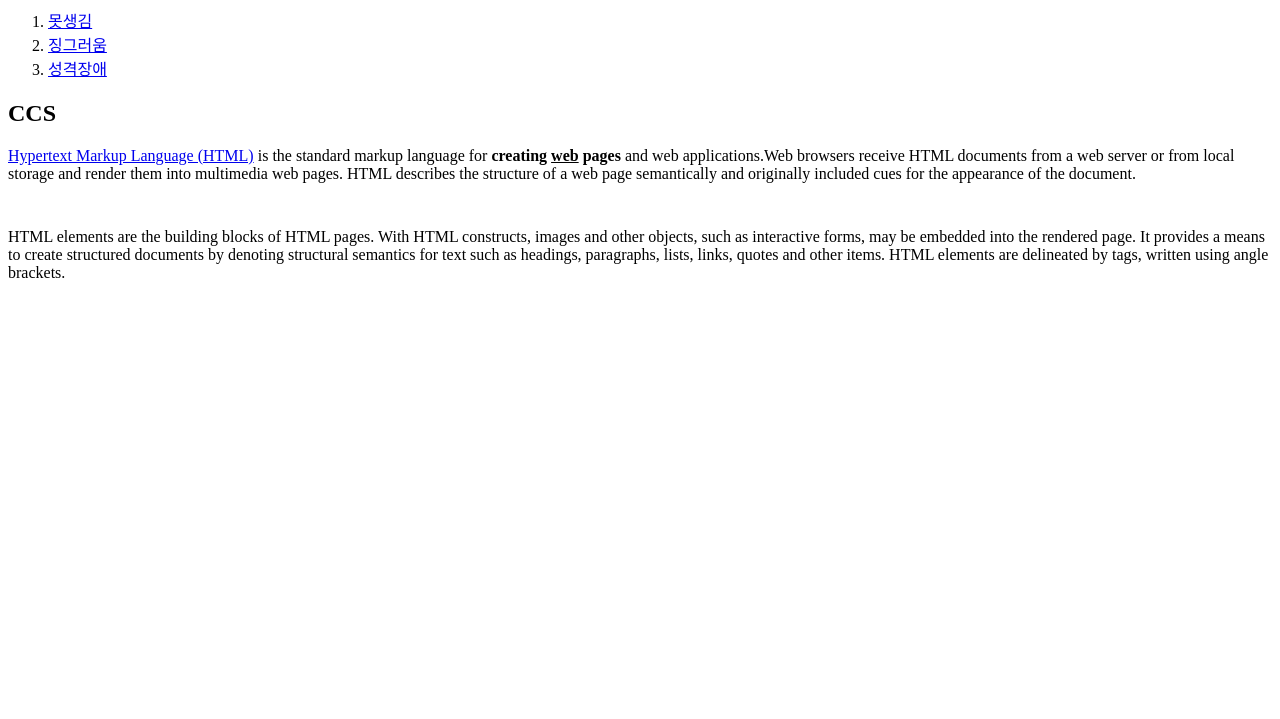
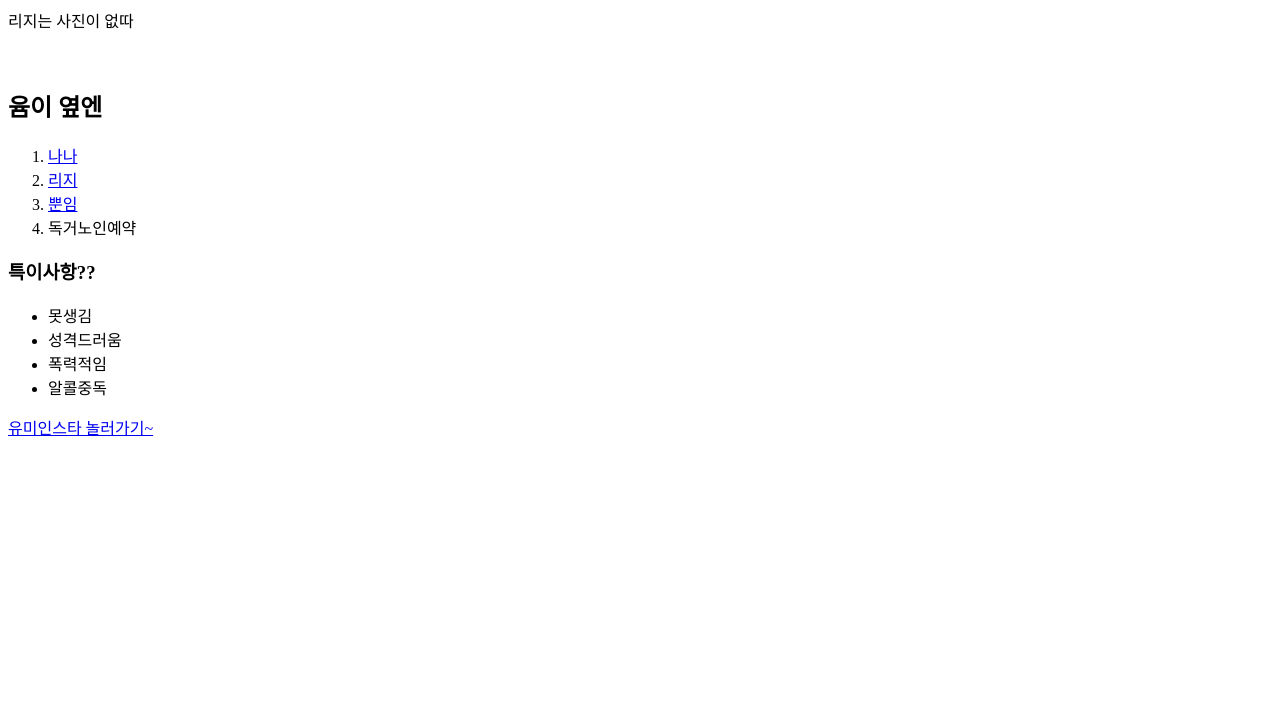
Before and after one commit to ssg6127/web1, a plain HTML site: page 2.html in a window 1280 px wide. Shown: the part 81-800 px from the top of the page. Drawn offline with Linux system fonts and the light colour scheme.

Commit message:
Add files via upload

```diff
--- a/2.html
+++ b/2.html
@@ -6,17 +6,27 @@
 </head>
 
 <body>
-    <h1><a href="index.html">박유미</a></h1>
+  <h1><a href="index.html">리지</a></h1>
+  <!img src="yoomi1.png" width="20%">
+  리지는 사진이 없따
+  <br>
+  <br>
+  <br>
+  <h2>윰이 옆엔</h2>
   <ol>
-      <li><a href="1.html">못생김</a></li>
-      <li><a href="2.html">징그러움</a></li>
-      <li><a href="3.html">성격장애</a></li>
+    <li><a href="1.html">나나</a></li>
+    <li><a href="2.html">리지</a></li>
+    <li><a href="3.html">뿐임</a></li>
+    <li><!a href="3.html">독거노인예약</a></li>
   </ol>
 
-
-  <h2>CCS</h2>
-  <p><a href="https://www.w3.org/TR/html5/" target="_blank" title="html5 speicification">Hypertext Markup Language (HTML)</a> is the standard markup language for <strong>creating <u>web</u> pages</strong> and web applications.Web browsers receive HTML documents from a web server or from local storage and render them into multimedia web pages. HTML describes the structure of a web page semantically and originally included cues for the appearance of the document.
-  </p><p style="margin-top:45px;">HTML elements are the building blocks of HTML pages. With HTML constructs, images and other objects, such as interactive forms, may be embedded into the rendered page. It provides a means to create structured documents by denoting structural semantics for text such as headings, paragraphs, lists, links, quotes and other items. HTML elements are delineated by tags, written using angle brackets.
-  </p>
+  <h3>특이사항??</h3>
+  <ul>
+    <li>못생김</li>
+    <li>성격드러움</li>
+    <li>폭력적임</li>
+    <li>알콜중독</li>
+  </ul>
+  <a href="https://www.instagram.com/floweryu_mi/" target="_blank" title="html5 speicification">유미인스타 놀러가기~</a>
 </body>
 </html>
```
Also changed, not shown: 1.html (+18 -9 lines), 3.html (+17 -8 lines), index.html (+16 -7 lines), nana.png (added), 2 other files. Lines whose indentation alone changed are shown as unchanged.
